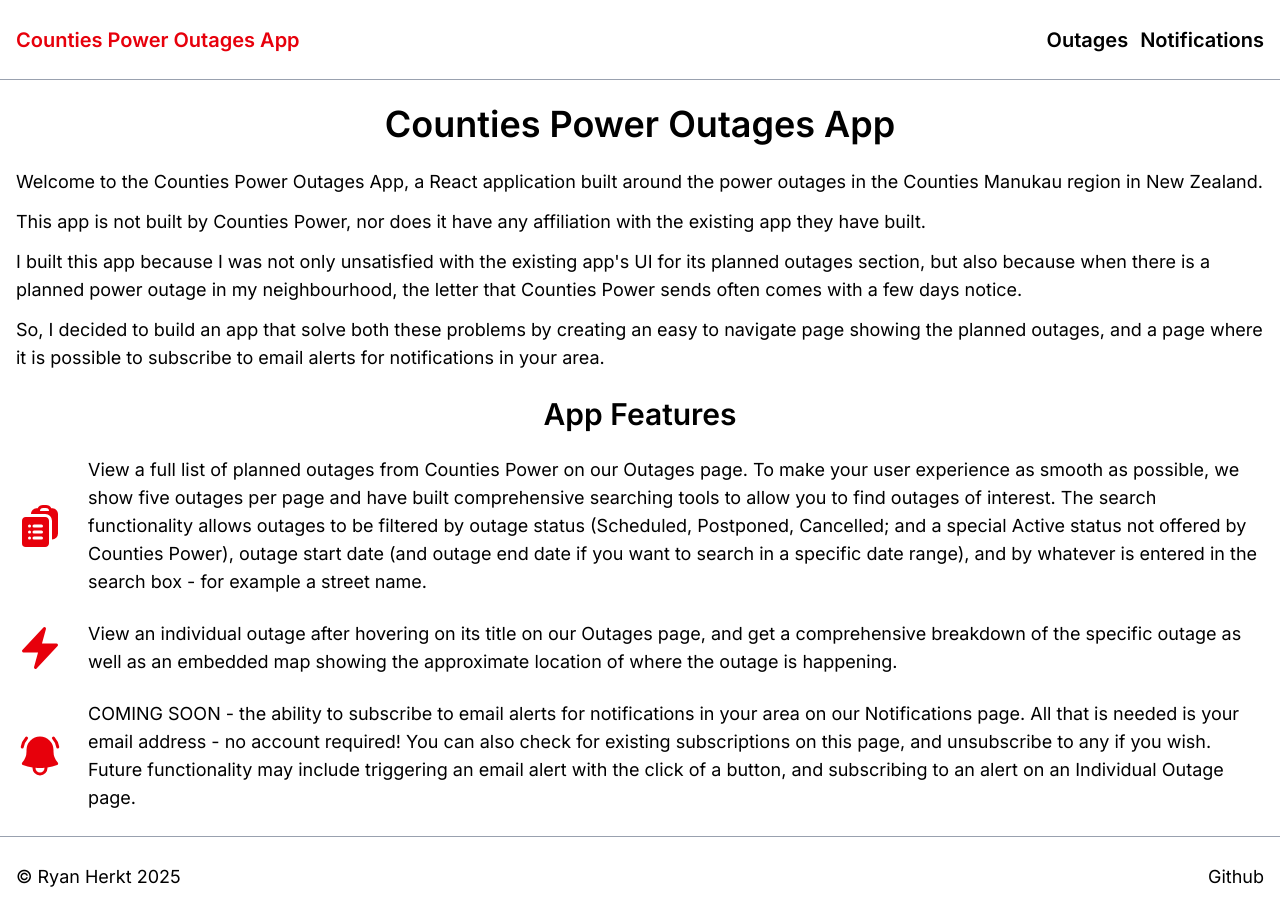
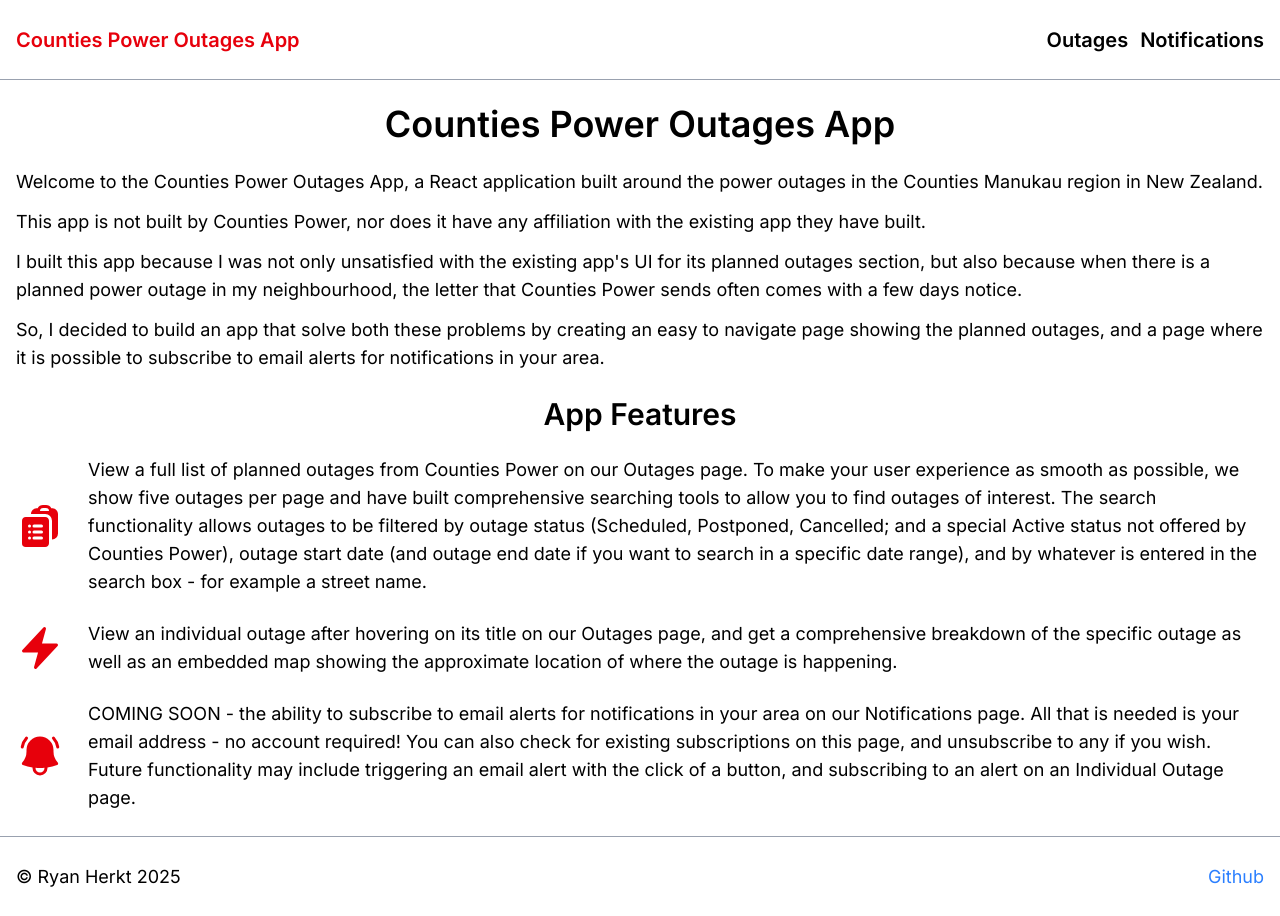
Before and after one commit to ryanherkt3/counties-power-outages, a Next.js app: page / in a window 1280 px wide. Built offline with nearby package versions, Linux system fonts and the light colour scheme.

Commit message:
Fix link colour

```diff
--- a/app/layout.tsx
+++ b/app/layout.tsx
@@ -30,7 +30,7 @@
                     }
                 >
                     <div>&copy; Ryan Herkt {currentYear}</div>
-                    <a className="visited:text-purple-500 hover:text-blue-500"
+                    <a className="visited:text-purple-500 hover:text-blue-500 text-blue-500"
                         href="https://github.com/ryanherkt3/counties-power-outages/"
                         target="_blank">
                         <span>Github</span>
```
